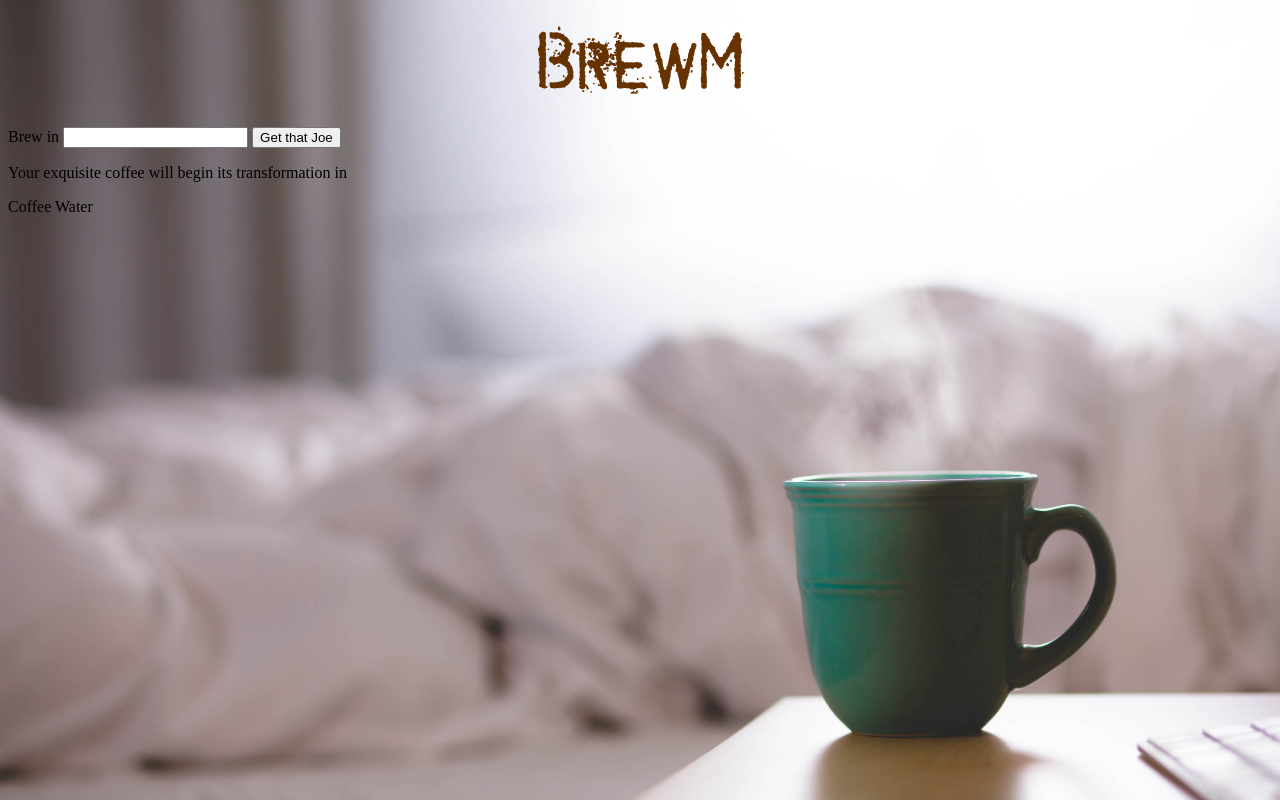
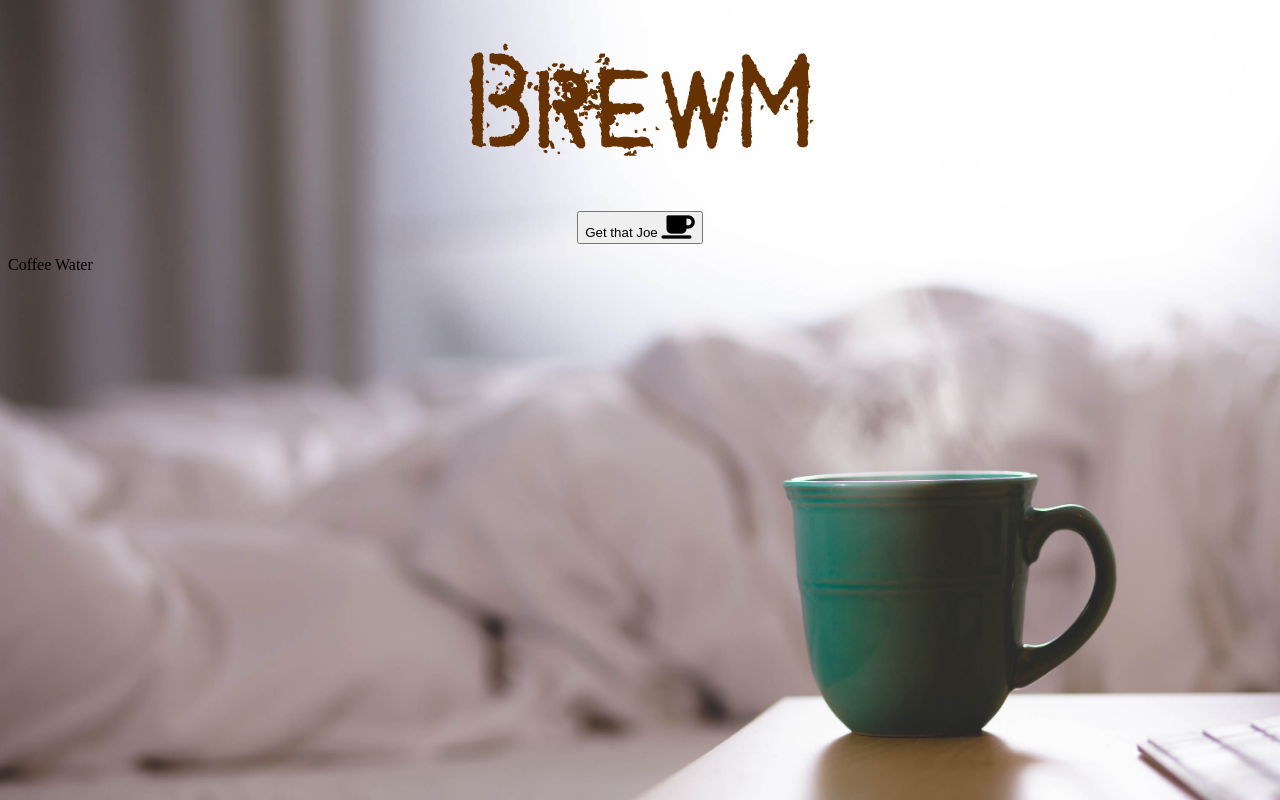
Before and after one commit to McGiver-/brewm, a plain HTML site: page webapp/app/templates/index.html in a window 1280 px wide. Drawn offline with nearby package versions, Linux system fonts and the light colour scheme; files whose address does not match are found by name.

Commit message:
css? nomore countdown

```diff
--- a/webapp/app/static/css/style.css
+++ b/webapp/app/static/css/style.css
@@ -3,19 +3,24 @@
     src: url(./fonts/coldcoffee__2005______.ttf);
 }
 
-h1 {
+h1{
 	color: #663300;
 	text-align: center;
 	font-family: myFirstFont;
+	font-size: 40pt;
 }
 
-h2 {
-	color: #663300;
+
+h2{
+	color: #330000;
 	text-align: center;
 	font-family: myFirstFont;
+	font-size: 10pt;
 }
 
-body {
+
+
+body{
 	background-image: url("./images/coffeebg.jpg");
 	background-repeat: no-repeat;
 	background-attachment: fixed;
--- a/webapp/app/templates/index.html
+++ b/webapp/app/templates/index.html
@@ -5,9 +5,8 @@
 <head>
     <meta charset="UTF-8"/>
     <title>BrewM</title>
-    <link rel="stylesheet" href="http://maxcdn.bootstrapcdn.com/font-awesome/4.3.0/css/font-awesome.min.css">
-    <link rel="stylesheet" type="text/css"
-        href="/static/css/style.css">
+    <link rel="stylesheet" href="./fonts/font-awesome-4.3.0/css/font-awesome.min.css">
+    <link rel="stylesheet" type="text/css" href="/static/css/style.css">
     <script src="https://code.jquery.com/jquery-1.10.2.js"></script>
     <script src="/static/js/env.js"></script>
 </head>
@@ -19,12 +18,8 @@
     </div>
 
     <form method="post" action="">
-        <label for="time">Brew in </label>
-        <input id="time" type="text">
-         <button id='doit'>Get that Joe</button>
+        <h2><button id='doit'>Get that Joe <i class="fa fa-coffee fa-2x"></i> </button> </h2>
     </form>
-
-    <p>Your exquisite coffee will begin its transformation in </p>
 
     <div class="" id="countdown">
     </div>
```
